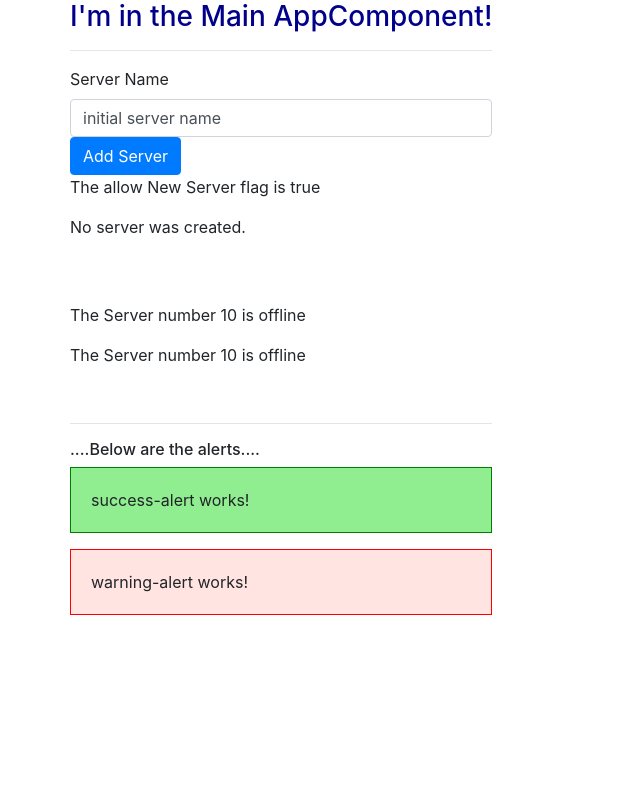
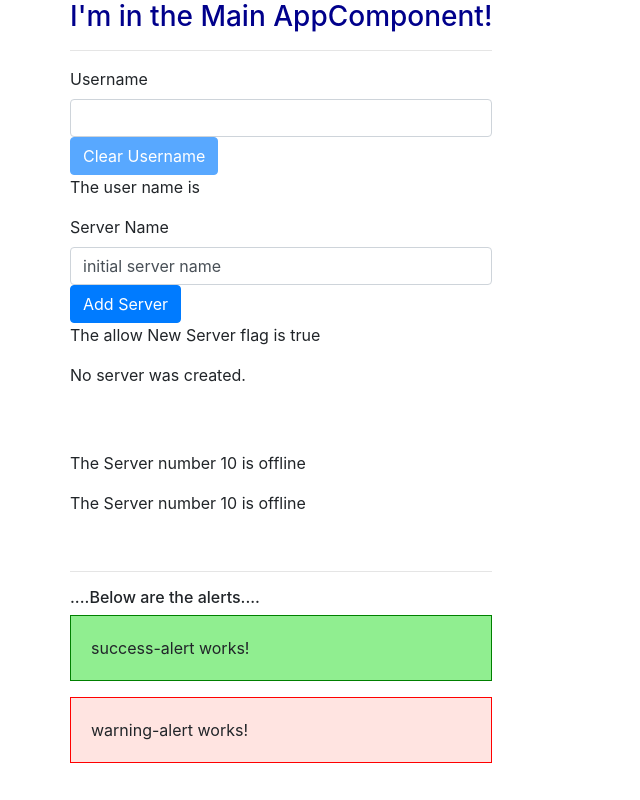
Before and after one commit to melocode/ng_intro_play, an Angular app: page / in a window 1280 px wide. Shown: the whole page, without its empty margins (0-640 px from the left). Built offline with nearby package versions, Linux system fonts and the light colour scheme.

Commit message:
code for assignment

```diff
--- a/src/app/servers/servers.component.html
+++ b/src/app/servers/servers.component.html
@@ -1,3 +1,14 @@
+<label>Username</label>
+<input
+  type="text"
+  class="form-control"
+  [(ngModel)]="userName">
+<button
+  class="btn btn-primary"
+  [disabled]="isUserNameEmpty()"
+  (click)="onClearUserName()">Clear Username
+</button>
+<p>The user name is {{userName}}</p>
 <label>Server Name</label>
 <!--<input
   type="text"
--- a/src/app/servers/servers.component.ts
+++ b/src/app/servers/servers.component.ts
@@ -11,6 +11,7 @@ export class ServersComponent implements OnInit {
   allowNewServer: boolean = false;
   serverCreationStatus: string = 'No server was created.';
   serverName: string = 'initial server name';
+  userName: string = '';
 
   constructor() {
     setTimeout(() => {
@@ -27,6 +28,14 @@ export class ServersComponent implements OnInit {
     this.serverCreationStatus = 'The server was created with the following name: ' + "'" + this.serverName + "'";
   }
 
+  onClearUserName() {
+    this.userName = '';  //reset to empty on click
+  }
+
+  isUserNameEmpty() {
+    return (this.userName.length == 0)
+  }
+
   onUpdateServerName(event: Event) {
     //console.log(event);
 
```
